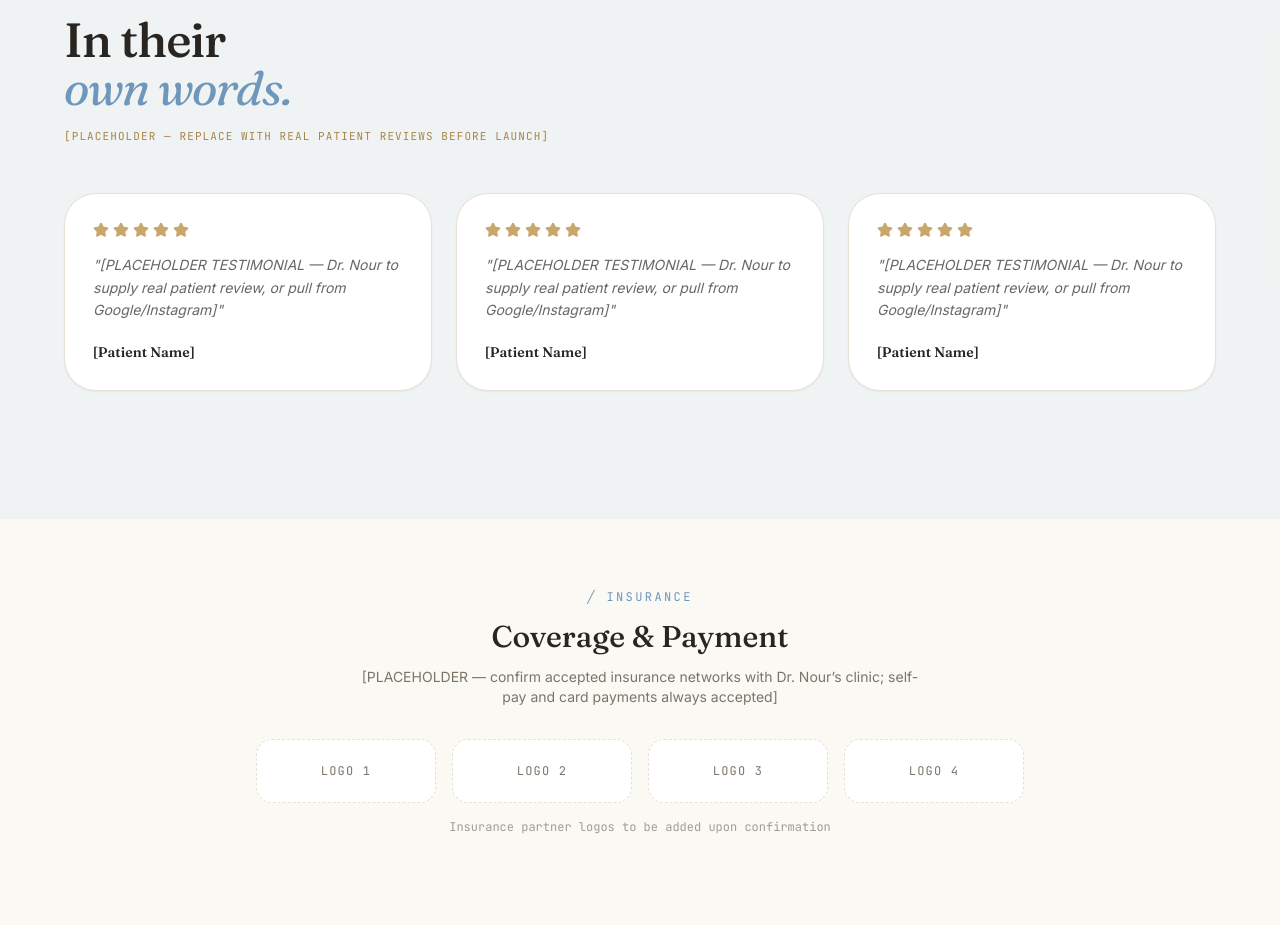
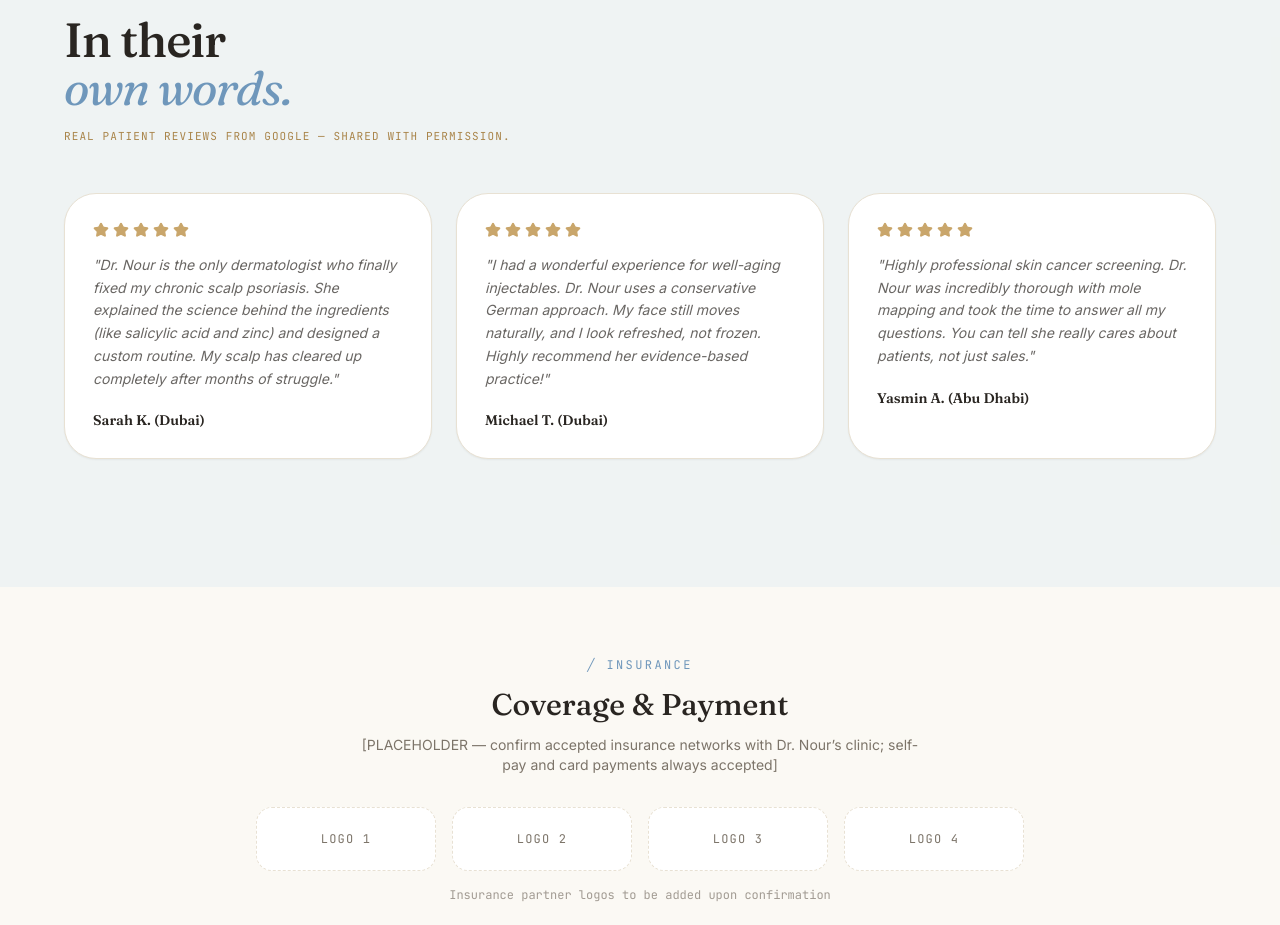
Before and after one commit to thefaisalakbar/skin-and-beyond-dr-nour-website, a React (Vite) app: page / in a window 1280 px wide. Shown: the part 3520-4445 px from the top of the page. Built offline with nearby package versions, Linux system fonts and the light colour scheme.

Commit message:
Update testimonials with latest Google reviews

```diff
--- a/src/i18n.js
+++ b/src/i18n.js
@@ -132,21 +132,21 @@ export const content = {
       eyebrow: '╱ Patient stories',
       heading1: 'In their',
       heading2: 'own words.',
-      note: '[PLACEHOLDER — replace with real patient reviews before launch]',
+      note: 'Real patient reviews from Google — shared with permission.',
       items: [
         {
-          name: '[Patient Name]',
-          text: '[PLACEHOLDER TESTIMONIAL — Dr. Nour to supply real patient review, or pull from Google/Instagram]',
+          name: 'Sarah K. (Dubai)',
+          text: 'Dr. Nour is the only dermatologist who finally fixed my chronic scalp psoriasis. She explained the science behind the ingredients (like salicylic acid and zinc) and designed a custom routine. My scalp has cleared up completely after months of struggle.',
           rating: 5,
         },
         {
-          name: '[Patient Name]',
-          text: '[PLACEHOLDER TESTIMONIAL — Dr. Nour to supply real patient review, or pull from Google/Instagram]',
+          name: 'Michael T. (Dubai)',
+          text: 'I had a wonderful experience for well-aging injectables. Dr. Nour uses a conservative German approach. My face still moves naturally, and I look refreshed, not frozen. Highly recommend her evidence-based practice!',
           rating: 5,
         },
         {
-          name: '[Patient Name]',
-          text: '[PLACEHOLDER TESTIMONIAL — Dr. Nour to supply real patient review, or pull from Google/Instagram]',
+          name: 'Yasmin A. (Abu Dhabi)',
+          text: 'Highly professional skin cancer screening. Dr. Nour was incredibly thorough with mole mapping and took the time to answer all my questions. You can tell she really cares about patients, not just sales.',
           rating: 5,
         },
       ],
```
